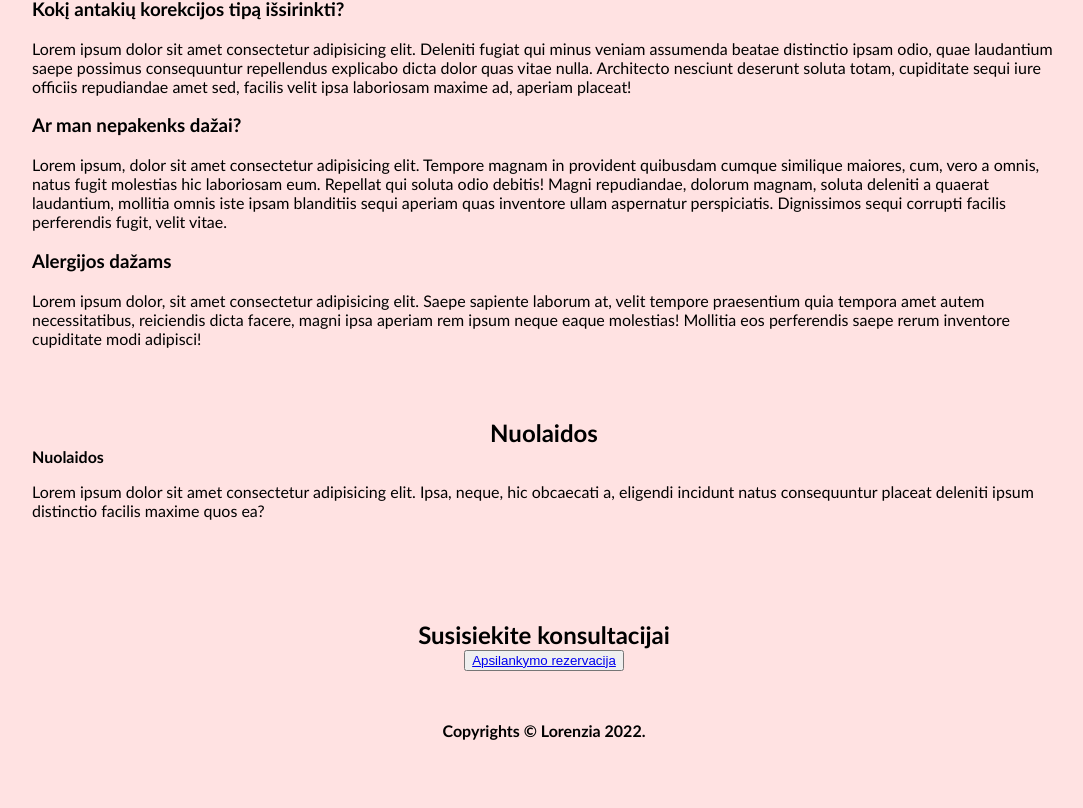
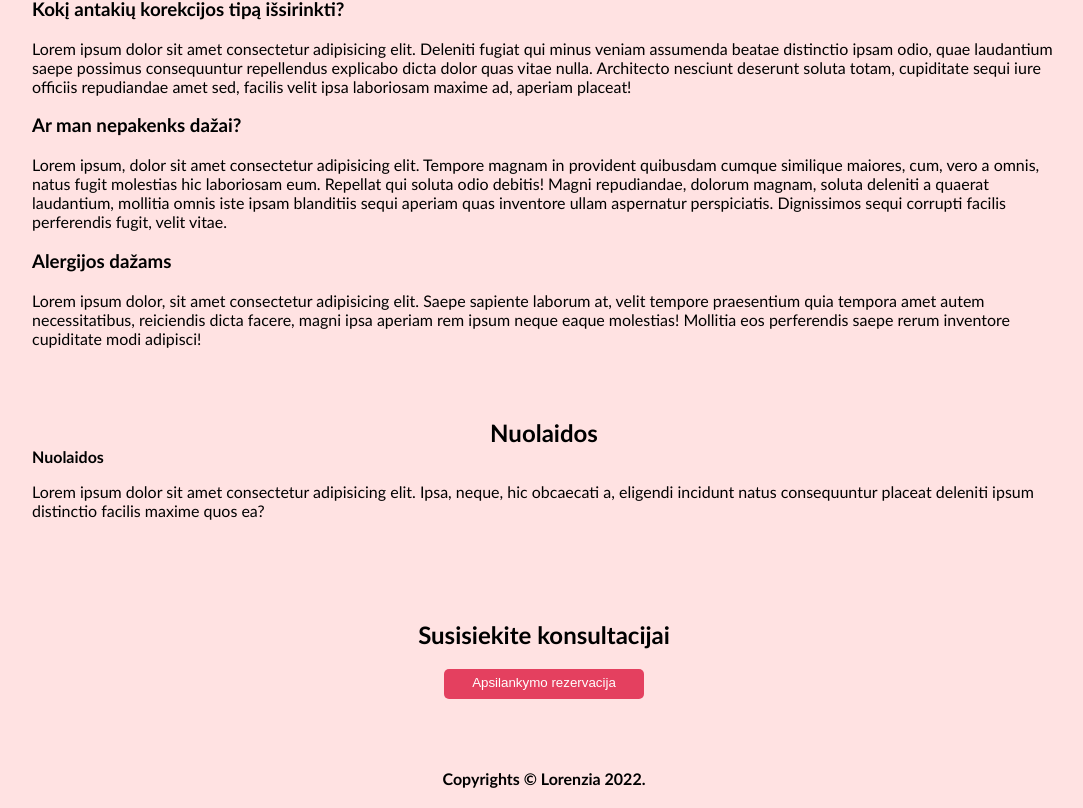
Before and after one commit to ArminasStrolys/react-projects, a React (Create React App) app in the folder eyebrow-portfolio-site/: page / in a window 1280 px wide. Shown: the part 998-1806 px from the top of the page, without its empty margins (96-1179 px from the left). Before the commit the page ends 1758 px from the top, so only its background shows below. Built offline with nearby package versions, Linux system fonts and the light colour scheme.

Commit message:
Small adjustments

```diff
--- a/eyebrow-portfolio-site/src/components/home/Home.jsx
+++ b/eyebrow-portfolio-site/src/components/home/Home.jsx
@@ -1,6 +1,5 @@
 import React from 'react';
 import Carousel from './CarouselComponent.jsx';
-// import { BrowserRouter as Link } from 'react-router-dom';
 
 const Home = () => {
   return (
@@ -125,10 +124,7 @@ const Home = () => {
       </div>
       <div style={{ textAlign: 'center', margin: '50px 0' }}>
         <h2>Susisiekite konsultacijai</h2>
-        <button>
-          {/* <Link className="active-link" to="/contacts">
-            Kontaktai
-          </Link> */}
+        <button className="redirect-btn">
           <a href="/contacts">Apsilankymo rezervacija</a>
         </button>
       </div>
--- a/eyebrow-portfolio-site/src/style/_home.scss
+++ b/eyebrow-portfolio-site/src/style/_home.scss
@@ -31,3 +31,25 @@ h2{
   .card-3{
   }
 }
+.redirect-btn{
+    margin: 20px auto;
+    height: 30px;
+    width: 200px;
+    background-color: #E4405F;
+    border-radius: 5px;
+    border: none;
+    color: white;
+    transition: 0.3s;
+    cursor: pointer;
+    &:hover{
+      background-color: hsl(0, 100%, 33%);
+    }
+    a{
+      width: 100%;
+      height: 100%;
+      line-height: 25px;
+      display: inline-block;
+      text-decoration: none;
+      color: white;
+    }
+}
```
